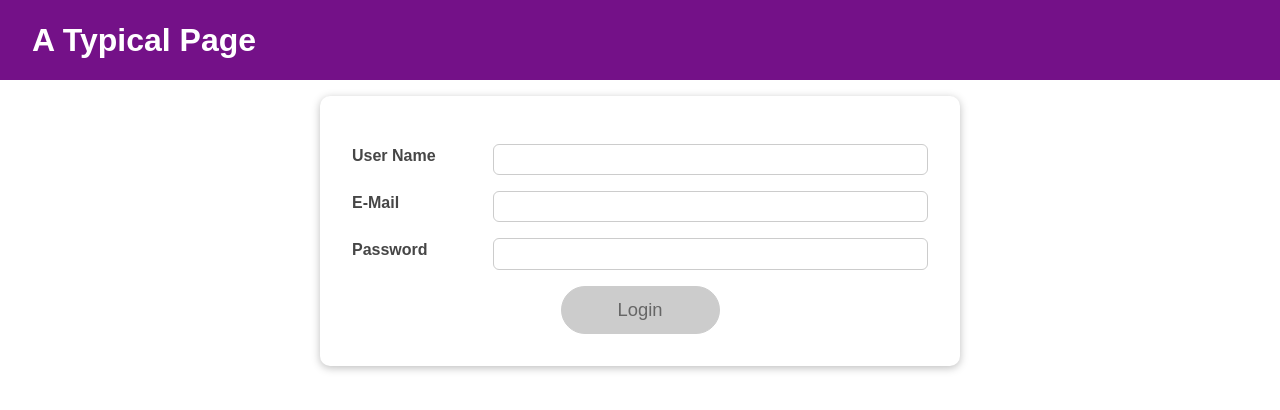
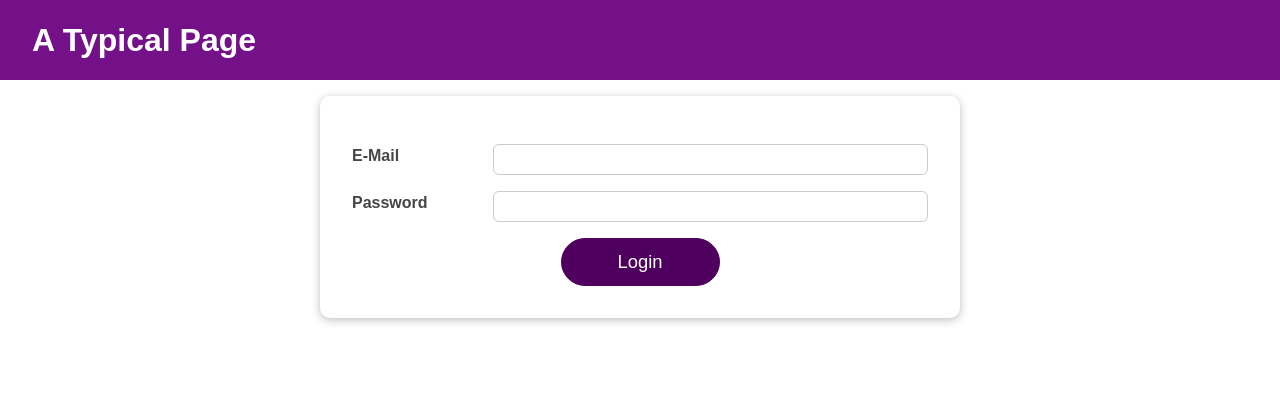
Before and after one commit to MrKolev/learning-project-React-4, a React (Create React App) app: page / in a window 1280 px wide. Shown: the top 410 px of the page. Built offline with nearby package versions, Linux system fonts and the light colour scheme.

Commit message:
"Forward Refs"

```diff
--- a/src/components/Login/Login.js
+++ b/src/components/Login/Login.js
@@ -1,4 +1,4 @@
-import React, { useContext, useReducer } from 'react';
+import React, { useContext, useReducer, useRef } from 'react';
 
 import Card from '../UI/Card/Card';
 import classes from './Login.module.css';
@@ -53,6 +53,8 @@ const inputReducer = (state, action) => {
 
 const Login = () => {
   const ctx = useContext(AuthContext)
+  const emailRef = useRef();
+  const passRef = useRef();
 
   const [inputState, dispatchInput] = useReducer(inputReducer, {
     emailValue: "",
@@ -70,40 +72,49 @@ const Login = () => {
     dispatchInput({ type: `INPUT_BLUR_${e.target.name.toUpperCase()}` })
   };
 
+  const { emailValue, emailValid,
+    passValue, passValid,
+    formIsValid } = inputState;
+
   const submitHandler = (event) => {
     event.preventDefault();
-    ctx.onLogin(inputState.emailValue, inputState.passValue);
+
+    if (formIsValid) {
+      ctx.onLogin(emailValue, passValue);
+    } else if (!emailValid) {
+      emailRef.current.focus()
+    } else if (!passValid) {
+      passRef.current.focus();
+
+    }
   };
 
 
   return (
     <Card className={classes.login}>
       <form onSubmit={submitHandler}>
-      <Input
-          lable={"User Name"}
-          id={"username"}
-          type={"text"}
-        />
         <Input
-          isValid={inputState.emailValid}
+          ref={emailRef}
+          isValid={emailValid}
           lable={"E-Mail"}
           id={"email"}
           type={"email"}
-          emailValue={inputState.emailValue}
+          emailValue={emailValue}
           onChange={changeHandler}
           onBlur={validateHandler}
         />
         <Input
-          isValid={inputState.passValid}
+          ref={passRef}
+          isValid={passValid}
           lable={"Password"}
           id={"password"}
           type={"password"}
-          emailValue={inputState.passValue}
+          emailValue={passValue}
           onChange={changeHandler}
           onBlur={validateHandler}
         />
         <div className={classes.actions}>
-          <Button type="submit" className={classes.btn} disabled={!inputState.formIsValid}>
+          <Button type="submit" className={classes.btn} >
             Login
           </Button>
         </div>
--- a/src/components/UI/Input/Input.js
+++ b/src/components/UI/Input/Input.js
@@ -1,16 +1,29 @@
+import React from 'react';
+import { useImperativeHandle, useRef } from 'react';
 import classes from './Input.module.css';
 
 
-export const Input = (
+export const Input = React.forwardRef((
     { isValid,
         lable,
         id,
         type,
         emailValue,
         onChange,
-        onBlur
+        onBlur,
+    }, ref
+) => {
+    const inputRef = useRef();
+
+    const activete = () => {
+        inputRef.current.focus();
     }
-) => {
+
+    useImperativeHandle(ref, () => {
+        return {
+            focus: activete
+        }
+    })
 
     return (
         <div
@@ -19,6 +32,7 @@ export const Input = (
         >
             <label htmlFor={id}>{lable}</label>
             <input
+                ref={inputRef}
                 name={id}
                 type={type}
                 id={id}
@@ -28,4 +42,4 @@ export const Input = (
             />
         </div>
     )
-}
+});
```
